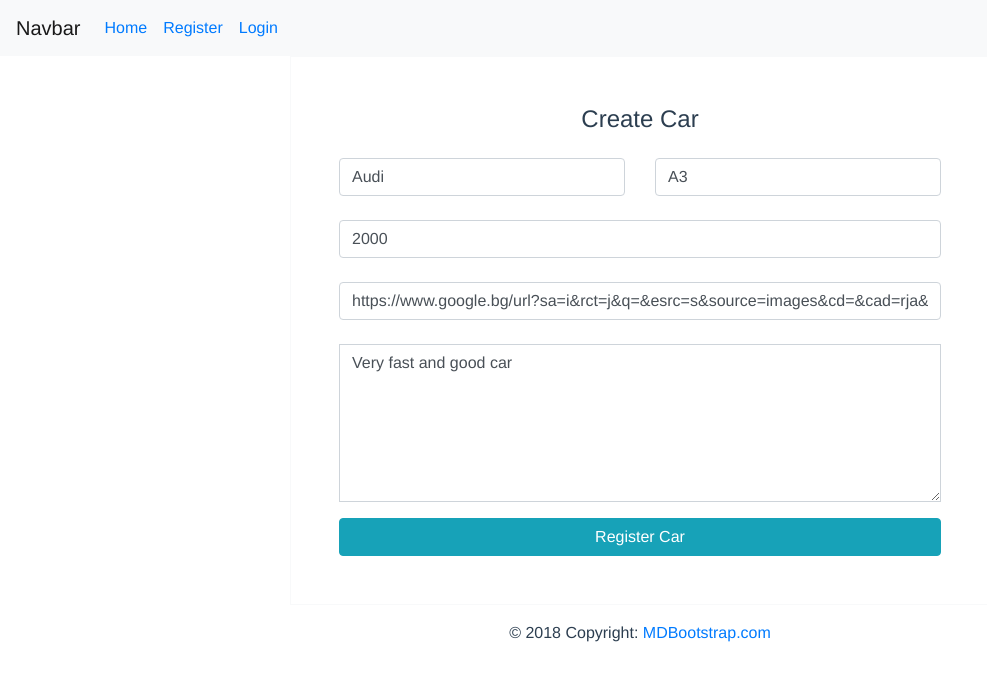
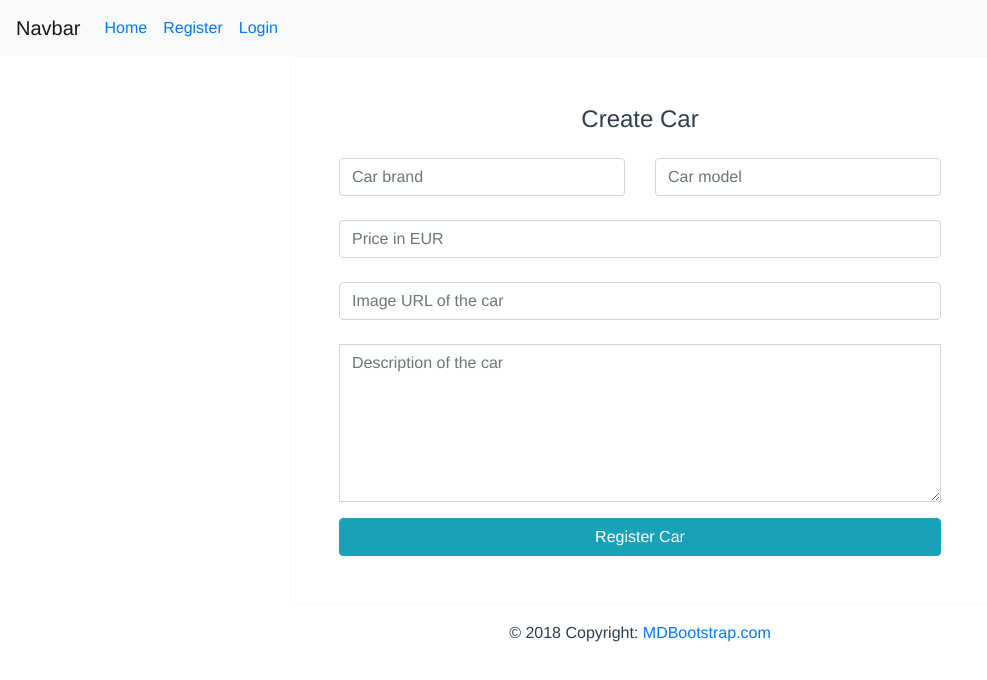
Before and after one commit to nikolaTerziiski/OnlineShop, a Vue app in the folder cars-project/: page /cars/create in a window 1280 px wide. Shown: the top 680 px of the page, without its empty margins (0-987 px from the left). Built offline with nearby package versions, Linux system fonts and the light colour scheme.

Commit message:
Added the correct validations

```diff
--- a/cars-project/src/components/authentication/Login.vue
+++ b/cars-project/src/components/authentication/Login.vue
@@ -3,9 +3,9 @@
       <h1>Login</h1>
       <form @submit.prevent="onLoginClick">
         <label for="login">Username</label>
-        <input type="text" required v-model="username" id="login" placeholder="Ivan Ivanov" />
+        <input type="text" required v-model="$v.username.$model" id="login" placeholder="Ivan Ivanov" />
         <label for="password">Password</label>
-        <input type="password" required v-model="password" id="password" placeholder="******" />
+        <input type="password" required v-model="$v.password.$model" id="password" placeholder="******" />
         <button class="btn btn-info my-4 btn-block"  type="submit">Sign in</button>
       </form>
     </div>
--- a/cars-project/src/components/authentication/Register.vue
+++ b/cars-project/src/components/authentication/Register.vue
@@ -3,12 +3,12 @@
       <h1>Register</h1>
       <form @submit.prevent="onRegisterClick">
         <label for="username">Username</label>
-        <input type="text" v-model="$v.username.$model" id="username" placeholder="Ivan Ivanov" />
+        <input type="text" required v-model="$v.username.$model" id="username" placeholder="Ivan Ivanov" />
         <label for="email">Email</label>
-        <input type="text" v-model="$v.email.$model" id="email" placeholder="ivan@gmail.com" />
+        <input type="text" required v-model="$v.email.$model" id="email" placeholder="ivan@gmail.com" />
         <label for="password">Password</label>
-        <input type="password" v-model="$v.password.$model" id="password" placeholder="******" />
-        <button class="btn btn-info my-4 btn-block"  type="submit">Sign up</button>
+        <input type="password" required v-model="$v.password.$model" id="password" placeholder="******" />
+        <button class="btn btn-info my-4 btn-block"  type="submit" :disabled="$v.$error">Sign up</button>
       </form>
     </div>
     <!-- Sign up button -->
@@ -24,9 +24,9 @@ import {required, minLength, maxLength, email} from 'vuelidate/lib/validators'
 export default {
     data() {
         return {
-            username: 'Pesho',
-            password: '12345',
-            email: 'heello@abv.bg'
+            username: '',
+            password: '',
+            email: ''
         }
     },
     mixins: [authenticate],
--- a/cars-project/src/components/cars/CreateCar.vue
+++ b/cars-project/src/components/cars/CreateCar.vue
@@ -6,31 +6,31 @@
     <!-- Name -->
     <div class="row">
         <div class="col">
-         <input type="text" id="defaultContactFormName" v-model="$v.carBrand.$model" class="form-control mb-4 col-sm-12" placeholder="Car brand">
+         <input type="text" id="defaultContactFormName" required v-model="$v.carBrand.$model" class="form-control mb-4 col-sm-12" placeholder="Car brand">
         </div>
         <div class="col">
-         <input type="text" id="defaultContactFormName" v-model="$v.carModel.$model" class="form-control mb-4 col-sm-12" placeholder="Car model">
+         <input type="text" id="defaultContactFormName" required v-model="$v.carModel.$model" class="form-control mb-4 col-sm-12" placeholder="Car model">
         </div>
     </div>
 
     <div class="row">
         <div class="col">
-            <input type="currency" id="defaultContactFormEmail" v-model="$v.price.$model" class="form-control mb-4 col-sm-12" placeholder="Price in EUR">
+            <input type="currency" id="defaultContactFormEmail" required v-model="$v.price.$model" class="form-control mb-4 col-sm-12" placeholder="Price in EUR">
         </div>
     </div>
     <div class="row">
         <div class="col">
-            <input type="imageURl" id="defaultContactFormEmail" v-model="$v.carImage.$model" class="form-control mb-4 col-sm-12" placeholder="Image URL of the car">
+            <input type="imageURl" id="defaultContactFormEmail" required v-model="$v.carImage.$model" class="form-control mb-4 col-sm-12" placeholder="Image URL of the car">
         </div>
     </div>
 
     <!-- Message -->
     <div class="form-group">
-        <textarea class="form-control rounded-0" id="exampleFormControlTextarea2" v-model="$v.description.$model" rows="6" placeholder="Description of the car"></textarea>
+        <textarea class="form-control rounded-0" id="exampleFormControlTextarea2" required v-model="$v.description.$model" rows="6" placeholder="Description of the car"></textarea>
     </div>
 
     <!-- Send button -->
-    <button class="btn btn-info btn-block col-sm-12" type="submit">Register Car</button>
+    <button class="btn btn-info btn-block col-sm-12" type="submit" :disabled="$v.$error">Register Car</button>
 
 </form>
 <!-- Default form contact -->
@@ -44,11 +44,11 @@ import {required, minLength, maxLength, email} from 'vuelidate/lib/validators'
 export default {
     data() {
         return {
-        carBrand: "Audi",
-        carModel: "A3",
-        price : "2000",
-        carImage: "https://www.google.bg/url?sa=i&rct=j&q=&esrc=s&source=images&cd=&cad=rja&uact=8&ved=2ahUKEwidiu6I8JvkAhWKK1AKHTTJDUYQjRx6BAgBEAQ&url=https%3A%2F%2Fwww.otomoto.pl%2Foferta%2Faudi-a3-audi-a3-97-silnik-1-6-ID6BvbmX.html&psig=AOvVaw1Nw4upZnxS70d2xMvG2MIp&ust=1566748748390118",
-        description: "Very fast and good car"
+        carBrand: "",
+        carModel: "",
+        price : "",
+        carImage: "",
+        description: ""
         }
     },
     methods:{
@@ -60,20 +60,27 @@ export default {
     mixins: [carService, authenticate],
     validations: {
         carBrand: {
+            required,
             minLength: minLength(2),
             maxLength: maxLength(20)
         },
         carModel: {
           required,
+          minLength: minLength(2),
+            maxLength: maxLength(20)
         },
         price: {
-          required
+          required,
+          minLength: minLength(2),
+            maxLength: maxLength(20)
         },
         carImage: {
             required
         },
         description: {
-          required
+          required,
+          minLength: minLength(2),
+            maxLength: maxLength(500)
         }
   }
 
--- a/cars-project/src/services/authService.js
+++ b/cars-project/src/services/authService.js
@@ -35,6 +35,7 @@ export const authenticate = {
             return this.authenticate(`/user/${config.appKey}/login`, username, password)
         },
         authenticate(url, username, password){
+            this.$http.defaults.headers.post['Authorization'] = `Basic ${authString}`
             return this.$http.post(url,{
                 username, password
             }).then(({data}) => loginUser({
@@ -43,7 +44,4 @@ export const authenticate = {
             }));
         },
     },
-    created() {
-        this.$http.defaults.headers.post['Authorization'] = `Basic ${authString}`
-    }
 }
--- a/cars-project/src/services/carServices.js
+++ b/cars-project/src/services/carServices.js
@@ -16,18 +16,17 @@ export const carService = {
     },
     methods: {
         createCar(carBrand, carModel, price, carImage, description){
+
+            this.$http.defaults.headers.post['Authorization'] = `Kinvey ${this.authToken}`
+
              return this.$http.post(`https://baas.kinvey.com/appdata/${config.appKey}/cars`, {
                 carBrand, carModel, price, carImage, description
             })
         },
         getAllCars(){
+            this.$http.defaults.headers.get['Authorization'] = `Kinvey ${this.authToken}`
              return this.$http.get(`https://baas.kinvey.com/appdata/${config.appKey}/cars`)
         },
 
     },
-    created() {
-        this.$http.defaults.headers.post['Authorization'] = `Kinvey ${this.authToken}`
-        this.$http.defaults.headers.get['Authorization'] = `Kinvey ${this.authToken}`
-    }
-
 }
```
